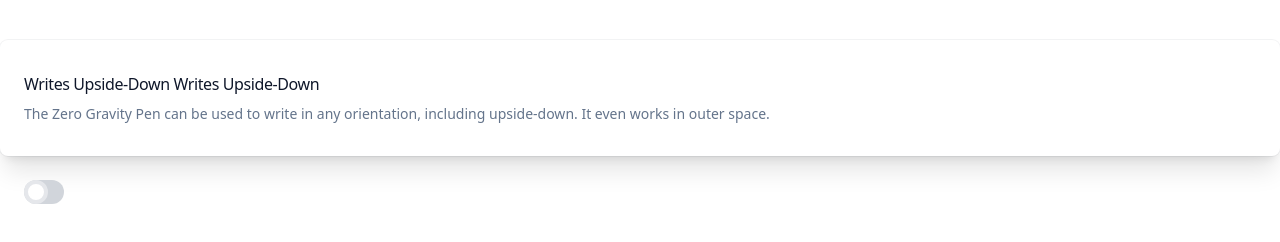
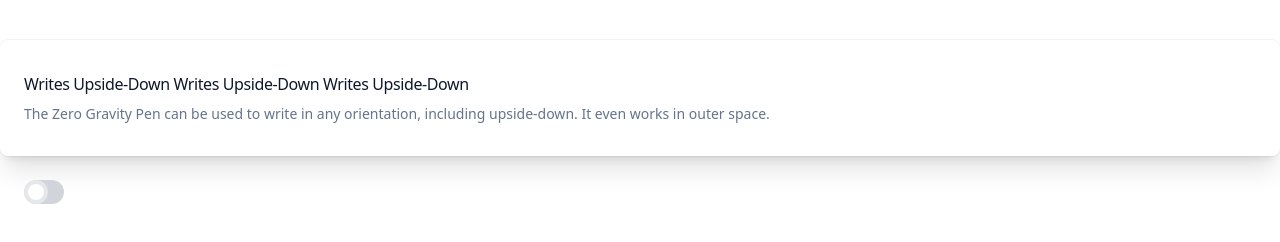
Before and after one commit to spatulatom/tailwind-traversy-media-sandbox-cheatsheet, a website: page tailwind-sandbox-done/18-dark-mode/index.html in a window 1280 px wide. Drawn offline with nearby package versions, Linux system fonts and the light colour scheme.

```diff
--- a/tailwind-sandbox-done/18-dark-mode/index.html
+++ b/tailwind-sandbox-done/18-dark-mode/index.html
@@ -31,6 +31,7 @@
       <h3
         class="text-slate-900 dark:text-white text-base font-medium tracking-tight"
       >
+        Writes Upside-Down
         Writes Upside-Down
         Writes Upside-Down
       </h3>
```
